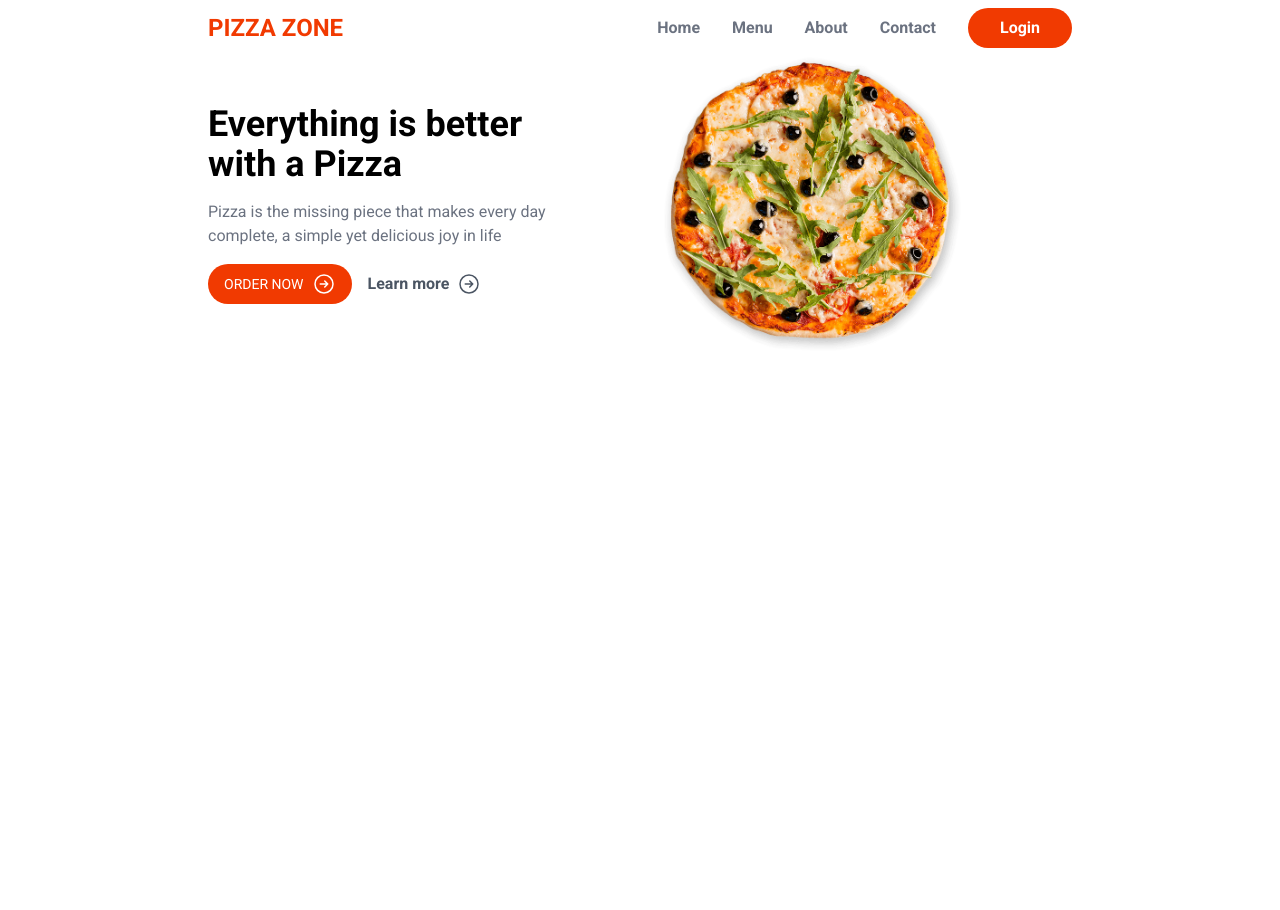
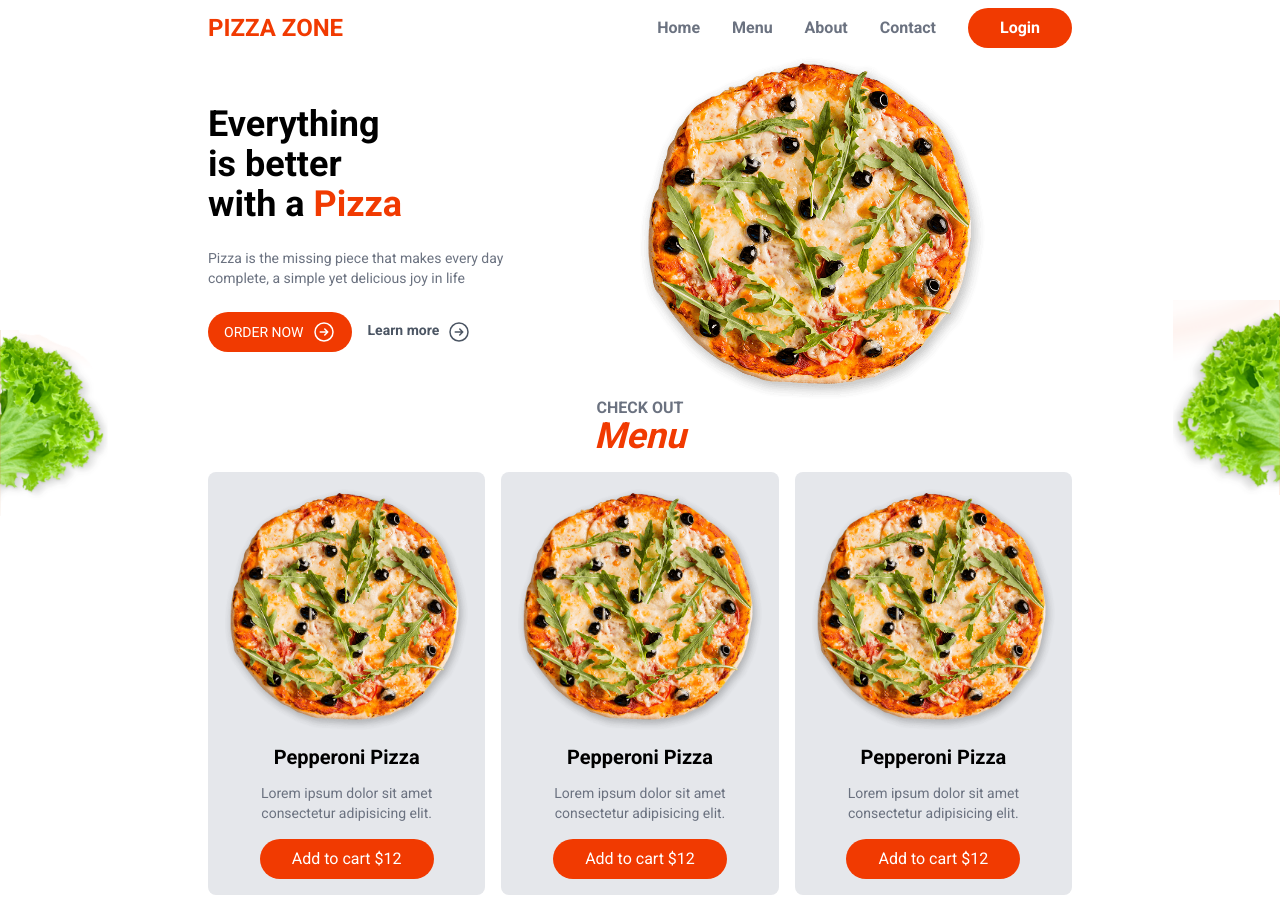
Before and after one commit to AbhishekKhangare21/food-ordering-app, a Next.js app: page / in a window 1280 px wide. Shown: the top 910 px of the page. Before the commit the page ends 800 px from the top, so only its background shows below. Built offline with nearby package versions, Linux system fonts and the light colour scheme.

Commit message:
update homepage with new hero section and menu

```diff
--- a/src/app/components/layout/Hero.js
+++ b/src/app/components/layout/Hero.js
@@ -6,13 +6,14 @@
     <section className="hero">
       <div className="py-12">
         <h1 className="text-4xl font-semibold">
-          Everything is better with a Pizza
+          Everything <br /> is better <br /> with a&nbsp;
+          <span className="text-primary">Pizza</span>
         </h1>
-        <p className="my-4 text-gray-500">
+        <p className="my-6 text-gray-500 text-sm">
           Pizza is the missing piece that makes every day complete, a simple yet
           delicious joy in life
         </p>
-        <div className="flex gap-4">
+        <div className="flex gap-4 text-sm">
           <button className="bg-primary uppercase flex items-center gap-2 text-white px-4 py-2 rounded-full text-sm ">
             Order now
             <Right />
--- /dev/null
+++ b/src/app/components/layout/HomeMenu.js
@@ -0,0 +1,35 @@
+import Image from "next/image";
+import React from "react";
+import MenuItem from "../menu/MenuItem";
+
+const HomeMenu = () => {
+  return (
+    <section className="">
+      <div className="absolute h-full left-0 right-0 w-full justify-start">
+        <div className="absolute left-0 -top-[70px] text-left -z-10">
+          <Image src={"/sallad1.png"} width={109} height={189} alt={"sallad"} />
+        </div>
+        <div className="absolute -top-[100px] right-0 -z-10">
+          <Image src={"/sallad2.png"} width={107} height={195} alt={"sallad"} />
+        </div>
+      </div>
+      <div className="text-center mb-4">
+        <h3 className="uppercase text-gray-500 font-semibold leading-4">
+          Check out
+        </h3>
+        <h2 className="text-primary font-bold text-4xl italic">Menu</h2>
+      </div>
+      <div className="grid grid-cols-3 gap-4">
+        <MenuItem />
+        <MenuItem />
+        <MenuItem />
+        <MenuItem />
+        <MenuItem />
+        <MenuItem />
+        <MenuItem />
+      </div>
+    </section>
+  );
+};
+
+export default HomeMenu;
--- /dev/null
+++ b/src/app/components/menu/MenuItem.js
@@ -0,0 +1,18 @@
+import React from "react";
+
+const MenuItem = () => {
+  return (
+    <div className="bg-gray-200 p-4 rounded-lg text-center ">
+      <img src="/pizza.png" alt="pizza" />
+      <h4 className="font-semibold text-xl my-3">Pepperoni Pizza</h4>
+      <p className="text-gray-500 text-sm">
+        Lorem ipsum dolor sit amet consectetur adipisicing elit.
+      </p>
+      <button className="mt-4 bg-primary text-white rounded-full px-8 py-2">
+        Add to cart $12
+      </button>
+    </div>
+  );
+};
+
+export default MenuItem;
--- a/src/app/page.js
+++ b/src/app/page.js
@@ -1,11 +1,13 @@
 import Header from "./components/layout/Header";
 import Hero from "./components/layout/Hero";
+import HomeMenu from "./components/layout/HomeMenu";
 
 export default function Home() {
   return (
     <>
       <Header />
       <Hero />
+      <HomeMenu />
     </>
   );
 }
```
